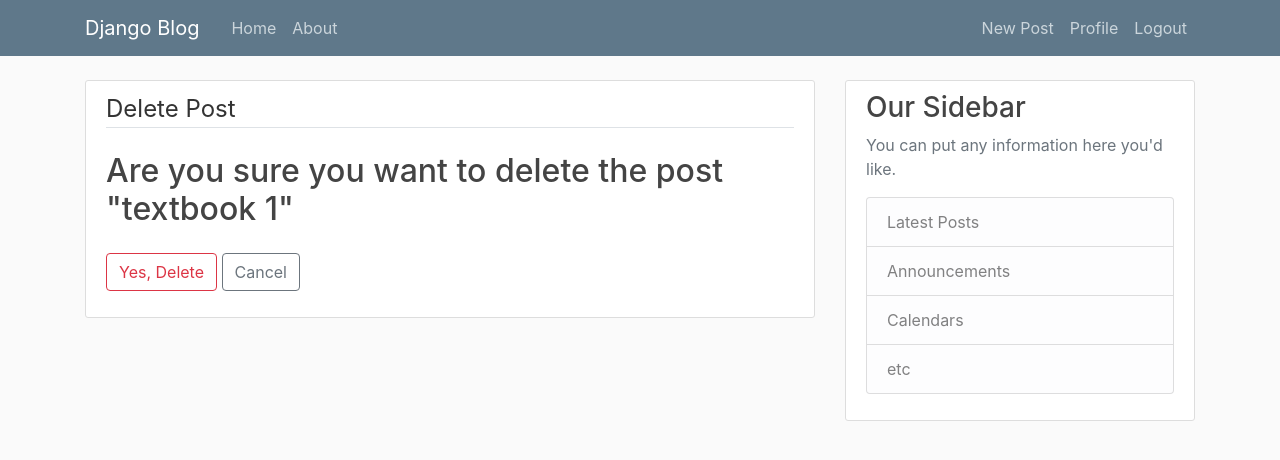
After one commit to hisefath/PythonDjangoWebApp, a Django app: page /post/1/delete in a window 1280 px wide. The commit adds this page. Shown: the top 460 px of the page. Run offline with Django 3.2, Linux system fonts and the light colour scheme; a user stored in the database is signed in; data comes from the database, SQL or seed files in the repository; both versions use the stored data as it was after the commit; some libraries are stand-ins or nearby versions.

Commit message:
implented CRUD functionality for posts

```diff
--- a/blog/models.py
+++ b/blog/models.py
@@ -1,6 +1,7 @@
 from django.db import models
 from django.utils import timezone
 from django.contrib.auth.models import User
+from django.urls import reverse
 
 
 class Post(models.Model):
@@ -12,3 +13,6 @@
 
     def __str__(self):
         return self.title
+
+    def get_absolute_url(self):
+        return reverse('post-detail', kwargs={'pk': self.pk})
--- a/blog/templates/blog/base.html
+++ b/blog/templates/blog/base.html
@@ -34,6 +34,7 @@
                     <!-- Navbar Right Side -->
                     <div class="navbar-nav">
                         {% if user.is_authenticated %}
+                        <a class="nav-item nav-link" href="{% url 'post-create' %}">New Post</a>
                         <a class="nav-item nav-link" href="{% url 'profile' %}">Profile</a>
                         <a class="nav-item nav-link" href="{% url 'logout' %}">Logout</a> {% else %}
                         <a class="nav-item nav-link" href="{% url 'login' %}">Login</a>
--- a/blog/templates/blog/home.html
+++ b/blog/templates/blog/home.html
@@ -7,7 +7,7 @@
             <small class="text-muted">{{ post.date_posted|date:"F d, Y" }}</small>
         </div>
         <h2>
-            <a class="article-title alignleft" href="#">{{ post.title }}</a>
+            <a class="article-title alignleft" href="{% url 'post-detail' post.id %}">{{ post.title }}</a>
             <a class="alignright">${{ post.price }}</a>
             <div style="clear: both;"></div>
         </h2>
--- /dev/null
+++ b/blog/templates/blog/post_confirm_delete.html
@@ -0,0 +1,15 @@
+{% extends "blog/base.html" %} {% block content %}
+<div class="content-section">
+    <form method="POST">
+        {% csrf_token %}
+        <fieldset class="form-group">
+            <legend class="border-bottom mb-4">Delete Post</legend>
+            <h2>Are you sure you want to delete the post "{{ object.title }}"</h2>
+        </fieldset>
+        <div class="form-group">
+            <button class="btn btn-outline-danger" type="submit">Yes, Delete</button>
+            <a class="btn btn-outline-secondary" href="{% url 'post-detail' object.id %}">Cancel</a>
+        </div>
+    </form>
+</div>
+{% endblock content %}
--- a/blog/urls.py
+++ b/blog/urls.py
@@ -1,7 +1,12 @@
 from django.urls import path
+from .views import PostListView, PostDetailView, PostCreateView, PostUpdateView, PostDeleteView
 from . import views
 
 urlpatterns = [
-    path('', views.home, name='blog-home'),
+    path('', PostListView.as_view(), name='blog-home'),
     path('about/', views.about, name='blog-about'),
+    path('post/<int:pk>/', PostDetailView.as_view(), name='post-detail'),
+    path('post/<int:pk>/update', PostUpdateView.as_view(), name='post-update'),
+    path('post/<int:pk>/delete', PostDeleteView.as_view(), name='post-delete'),
+    path('post/new/', PostCreateView.as_view(), name='post-create'),
 ]
--- a/blog/views.py
+++ b/blog/views.py
@@ -1,6 +1,7 @@
 from django.shortcuts import render
 from .models import Post
-# Create your views here.
+from django.contrib.auth.mixins import LoginRequiredMixin, UserPassesTestMixin
+from django.views.generic import ListView, DetailView, CreateView, UpdateView, DeleteView
 
 def home(request):
 	context = {
@@ -8,5 +9,53 @@
 	}
 	return render(request, 'blog/home.html', context)
 
+
+class PostListView(ListView):
+	model = Post
+	template_name =  'blog/home.html'
+	#by default, looks for <app>/<model>_<viewtype>.html file
+	context_object_name = 'posts'
+	ordering = ['-date_posted'] #corrects ordering from recent-oldest
+
+
+class PostDetailView(DetailView):
+	model = Post
+
+
+class PostCreateView(LoginRequiredMixin, CreateView):
+	model = Post
+	fields = ['title', 'details', 'price']
+
+	def form_valid(self, form):
+		form.instance.author = self.request.user
+		return super().form_valid(form)
+
+
+class PostUpdateView(LoginRequiredMixin, UserPassesTestMixin, UpdateView):
+	model = Post
+	fields = ['title', 'details', 'price']
+
+	def form_valid(self, form):
+		form.instance.author = self.request.user
+		return super().form_valid(form)
+
+	def test_func(self):
+		post = self.get_object()
+		if self.request.user == post.author:
+			return True
+		return False
+
+
+class PostDeleteView(LoginRequiredMixin, UserPassesTestMixin, DeleteView):
+    model = Post
+    success_url = '/'
+
+    def test_func(self):
+        post = self.get_object()
+        if self.request.user == post.author:
+            return True
+        return False
+
+
 def about(request):
     return render(request, 'blog/about.html', {'title': 'About'})
```
Also changed, not shown: blog/templates/blog/post_detail.html (added, +18 -0 lines), blog/templates/blog/post_form.html (added, +15 -0 lines), README.md, db.sqlite3, media/profile_pics/pikachu.jpg.
